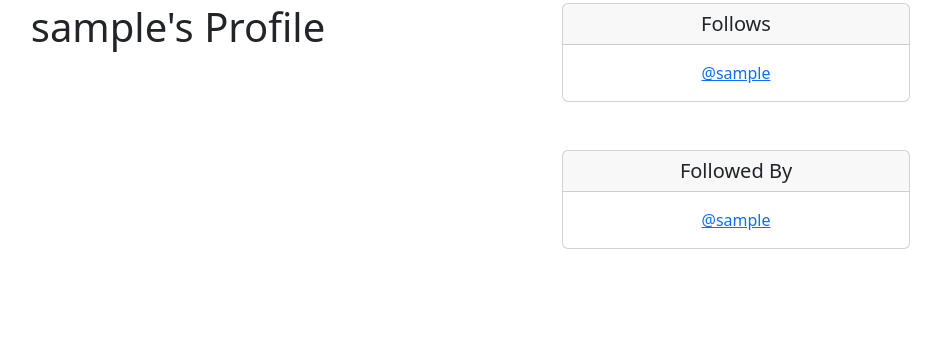
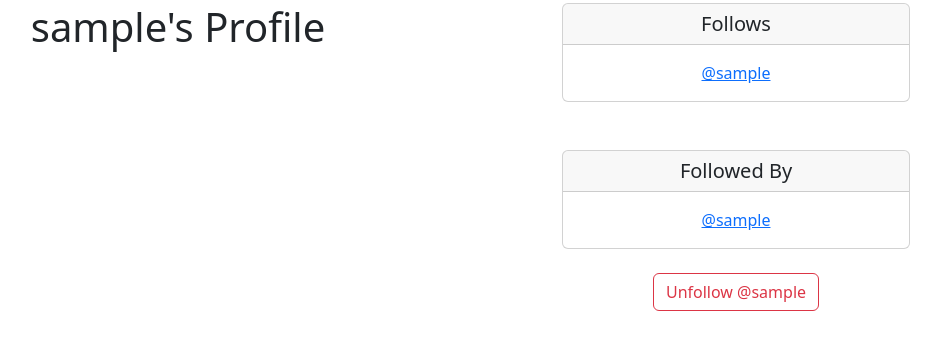
Before and after one commit to dfloresca/bundlejoy, a Django app: page /profile/1 in a window 1280 px wide. Shown: the part 101-464 px from the top of the page, without its empty margins (276-1217 px from the left). Run offline with Django 5.2, Linux system fonts and the light colour scheme; the visitor is signed in with stand-in values (Sample User, id 1); data comes from the database, SQL or seed files in the repository.

Commit message:
Feat: added form for POST logic for Follow and Unfollow buttons

```diff
--- a/social/templates/profile.html
+++ b/social/templates/profile.html
@@ -36,7 +36,22 @@
 
                 </div>
             </div>
+<br/>
+<form method=POST>
+{% csrf_token %}
+    {% if profile in user.profile.follows.all %}
+    <button class="btn btn-outline-danger" name="follow" value="unfollow" type="submit">
+        Unfollow @{{ profile.user.username|lower }}
+    </button>
+    {% else %}
+    <button class="btn btn-outline-success" name="follow" value="follow" type="submit">
+        Follow @{{ profile.user.username|lower }}
+    </button>
+<br/>
+    {% endif %}
 
+
+</form>
 
         </div>
     </div>
```
